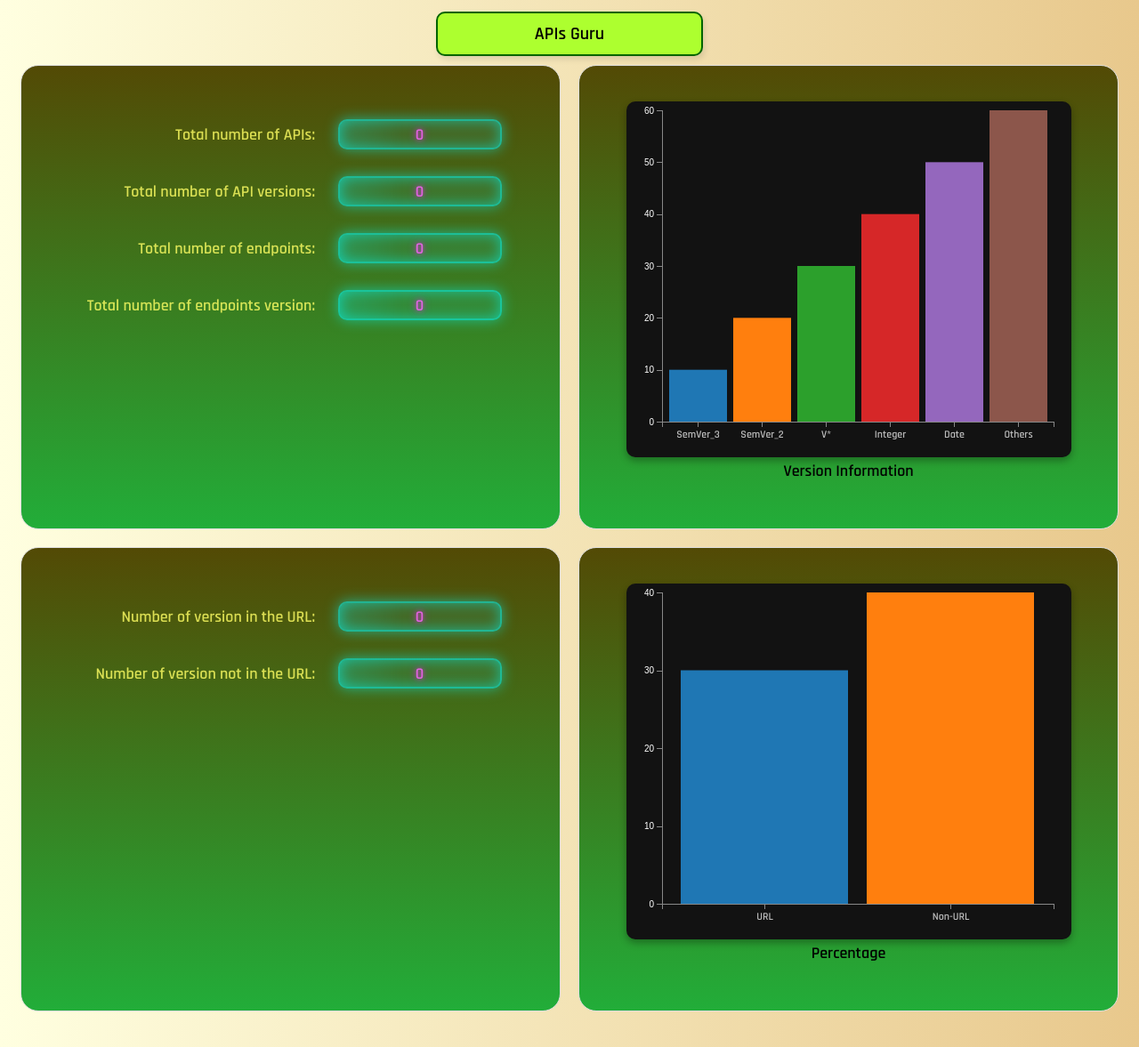
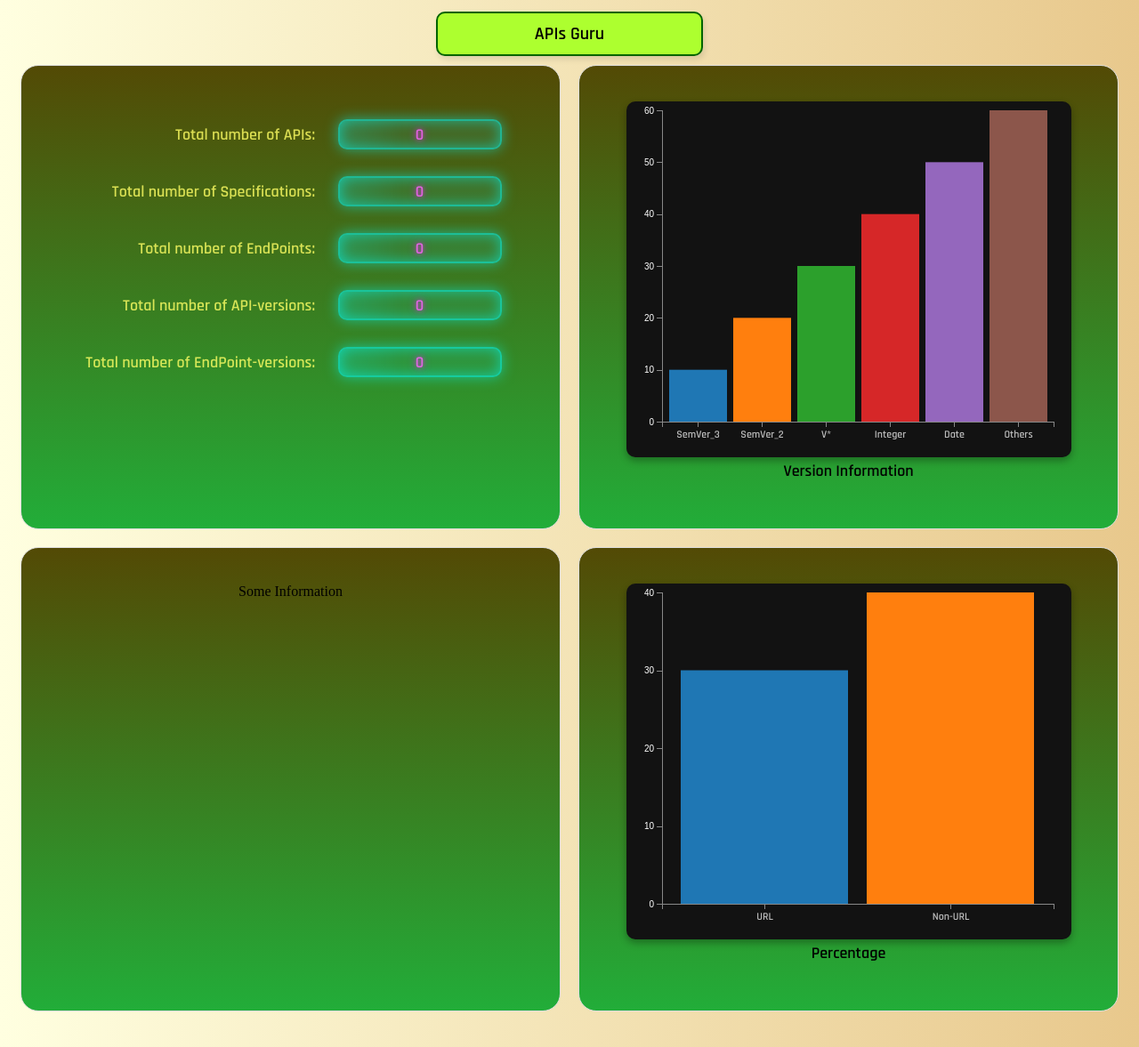
Before and after one commit to HtetNaing7393/APIPlay, a Flask app: page / in a window 1280 px wide. Shown: the top 1177 px of the page at 89% size. Run offline with Flask 3, Linux system fonts and the light colour scheme; parts of the project's set-up code (start-up, migrations or seed data) failed here and were passed over.

Commit message:
All functionalities added

```diff
--- a/app.py
+++ b/app.py
@@ -3,7 +3,7 @@
 import re
 import json
 from flask import Flask, redirect, request, render_template, jsonify
-from utilities.functions import execute, display_success
+from utilities.functions import execute
 from fetch_google import get_api_data
 
 
@@ -27,9 +27,10 @@
 
 @app.route("/button-click", methods = ["POST"])
 def button_click():
-    # result = execute("https://api.apis.guru/v2/list.json")
-    result = ""
-    return result
+    result = execute("https://api.apis.guru/v2/list.json")
+    # result = '{"name": "John", "age": 30, "city": "New York"}'
+    output = json.dumps(result)
+    return output
 
 if __name__ == "__main__":
     app.run(debug=True)
--- a/static/js/get_data.js
+++ b/static/js/get_data.js
@@ -8,6 +8,14 @@
         .then(response => response.json())
         .then(data => {
             const array_data = data;
+            const overall_info = array_data[0]
+            const api_info = array_data[1]
+            const endpoint_info = array_data[2]
+            document.getElementById("num_apis").innerText = overall_info["apis"]
+            document.getElementById("num_specs").innerText = overall_info["specifications"]
+            document.getElementById("num_endpoints").innerText = overall_info["endpoints"]
+            document.getElementById("num_api_versions").innerText = api_info["total"]
+            document.getElementById("num_endpoint_versions").innerText = endpoint_info["total"]
             update = update_render(array_data[0]);
             document.getElementById("num_apis").innerText = array_data[1];
             total = array_data[0].reduce((one, two) => one + two)
--- a/templates/home.html
+++ b/templates/home.html
@@ -23,16 +23,20 @@
                     <div class="display-box" id="num_apis">0</div>
                 </div>
                 <div class="display-box-wrapper">
-                    <div class="label">Total number of API versions:</div>
-                    <div class="display-box">0</div>
+                    <div class="label">Total number of Specifications:</div>
+                    <div class="display-box" id="num_specs">0</div>
                 </div>
                 <div class="display-box-wrapper">
-                    <div class="label">Total number of endpoints:</div>
+                    <div class="label">Total number of EndPoints:</div>
                     <div class="display-box" id="num_endpoints">0</div>
                 </div>
                 <div class="display-box-wrapper">
-                    <div class="label">Total number of endpoints version:</div>
-                    <div class="display-box" id="num_endpoints">0</div>
+                    <div class="label">Total number of API-versions:</div>
+                    <div class="display-box" id="num_api_versions">0</div>
+                </div>
+                <div class="display-box-wrapper">
+                    <div class="label">Total number of EndPoint-versions:</div>
+                    <div class="display-box" id="num_endpoint_versions">0</div>
                 </div>
             </div>
         </div>
@@ -44,14 +48,7 @@
         </div>
         <div class="grid-item-2">
             <div class="sub-grid-item-1">
-                <div class="display-box-wrapper">
-                    <div class="label">Number of version in the URL:</div>
-                    <div class="display-box" id="num_endpoints">0</div>
-                </div>
-                <div class="display-box-wrapper">
-                    <div class="label">Number of version not in the URL:</div>
-                    <div class="display-box" id="num_endpoints">0</div>
-                </div>
+                Some Information
             </div>
         </div>
         <div class="grid-item-2">
--- a/utilities/functions.py
+++ b/utilities/functions.py
@@ -58,6 +58,11 @@
     "location": {}
 }
 
+overall_info = {
+    "apis": 0,
+    "specifications": 0,
+    "endpoints": 0
+}
 
 # version identifiers regex queries
 identifiers = {
@@ -90,8 +95,9 @@
     response = requests.get(link)
     item = response.json()
     links_list = []
-    count = 1000000000
-
+    count = 100000000000000
+    # get the total number of APIs in the dataset
+    overall_info["apis"] = len(item)
     # access the json object to locate "versions" header and the "swaggerURL" header
     for key, value in item.items():
         if count > 0:
@@ -101,6 +107,7 @@
                 # versions = list(map(str, value["versions"].keys()))
                 api_versions.append(versions)
                 for k, v in sub.items():
+                    overall_info["specifications"] += 1
                     try:
                         links_list.append(v["swaggerUrl"])
                     except:
@@ -112,7 +119,7 @@
             finally:
                 pass
         count -= 1
-    print(f"Num of specs: {len(links_list)}")
+    # print(f"Num of specs: {len(links_list)}")
     return links_list  # the list of swagger links of each version of each api
 
 
@@ -181,6 +188,7 @@
         pass
     finally:
         pass
+    overall_info["endpoints"] = len(api_endpoints)
 
 
 def extract_version_location(urls, versions_count):
@@ -277,11 +285,13 @@
     """
     Prepare and compile version infomration to send to the javascript files
     Parameters:
-    return  :   list [[url, non-url, total], version types]
+    return  :   list [overall info, api versions info, endpoint versions info]
     """
     version_information = []  # the list for returning purpose
+    version_information.append(overall_info)
     version_information.append(api_versions_count)
     version_information.append(endpoint_versions_count)
+    # print(overall_info)
     return version_information
 
 
@@ -320,6 +330,12 @@
         "non-url": 0,
         "total": 0
     }
+    global overall_info
+    overall_info = {
+        "apis": 0,
+        "specifications": 0,
+        "endpoints": 0
+    }
 
 
 def execute(url):
@@ -329,24 +345,13 @@
     extract_version_location(api_endpoints, endpoint_versions_count)
     extract_version_location(api_base_urls, api_versions_count)
     result = compile_version_data()  # prepare data to send to the JS file
-    print(endpoint_versions_count)
-    print(api_versions_count)
-    # print(api_versions_count)
-    # print(len(errors_apis))
-    # print(errors_apis)
-    # print(api_versions_count)
-    # print(len(api_versions))
+    # print(len(api_base_urls))
+    # print(len(api_versions_count))
     return result
 
 
-def p():
-    print(len(api_base_urls))
-    for i in api_base_urls:
-        print(i)
-
-
 # execute the script
-execute("https://api.apis.guru/v2/list.json")
+# execute("https://api.apis.guru/v2/list.json")
 
 
 ##### Functions for printing information and testing #####
```
